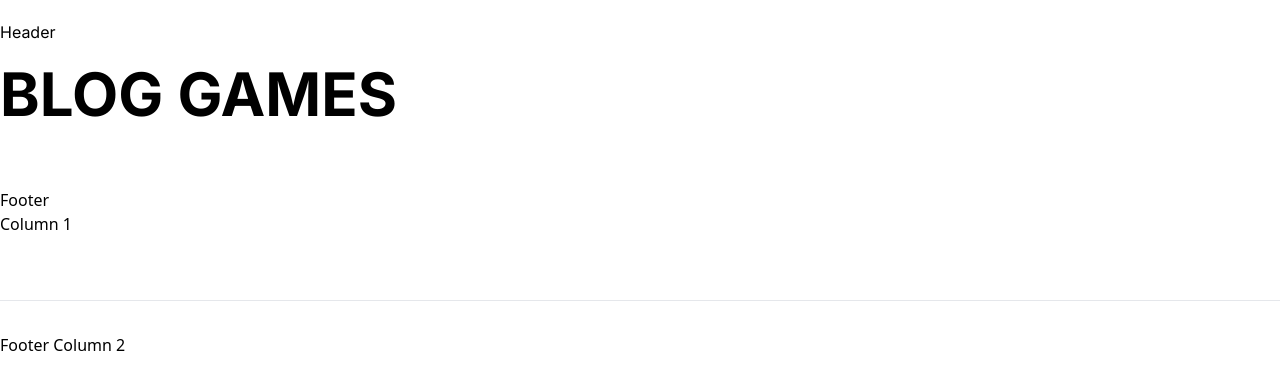
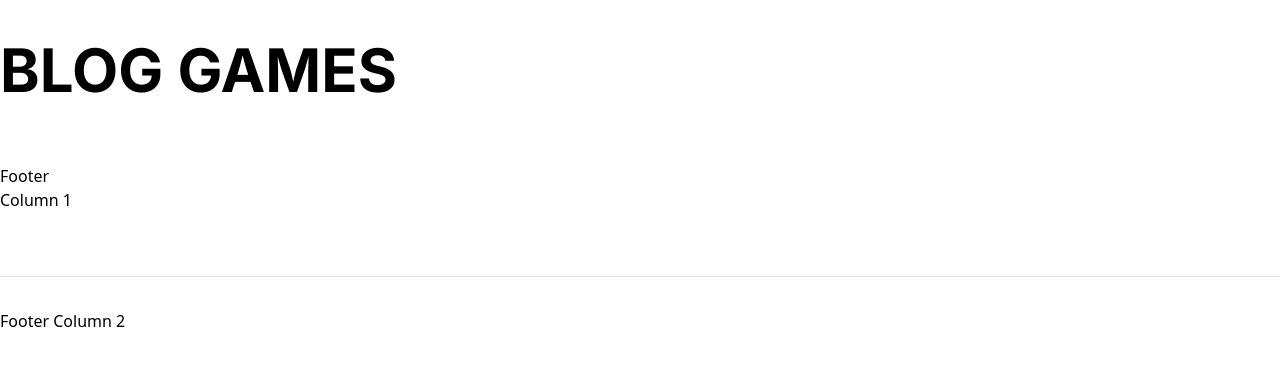
Before and after one commit to alfonsoj-entwickler/blog_games, a Next.js app: page / in a window 1280 px wide. Shown: the top 390 px of the page. Built offline with nearby package versions, Linux system fonts and the light colour scheme.

Commit message:
[UPDATE] header component

```diff
--- a/src/components/Header/index.tsx
+++ b/src/components/Header/index.tsx
@@ -2,7 +2,8 @@ export default function Header() {
   return (
     <header className="py-5">
       <div className="container mx-auto px-5 sm:px-0">
-        Header
+        <div className="navbar grid grid-cols-12"></div>
+        <nav></nav>
       </div>
     </header>
   );
```
